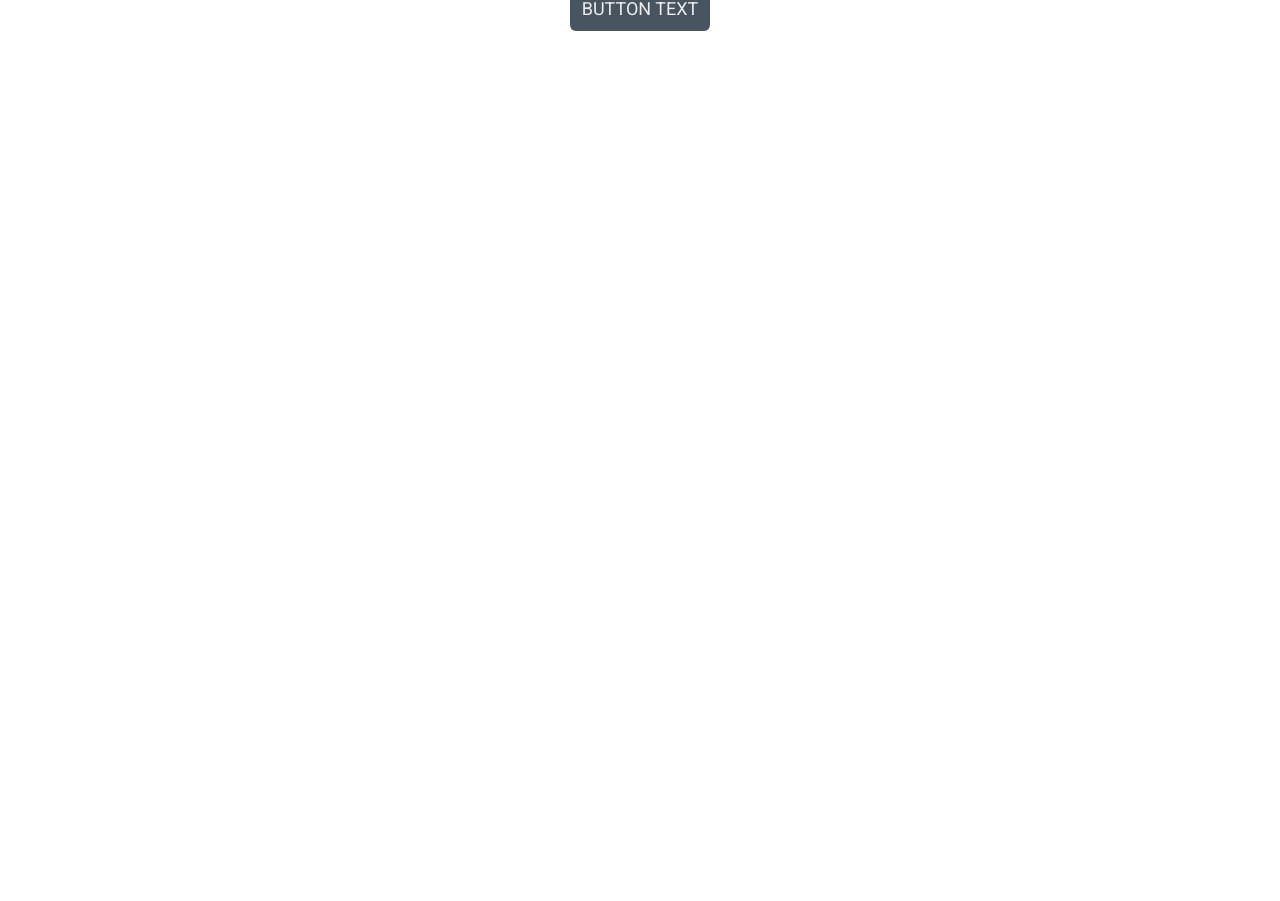
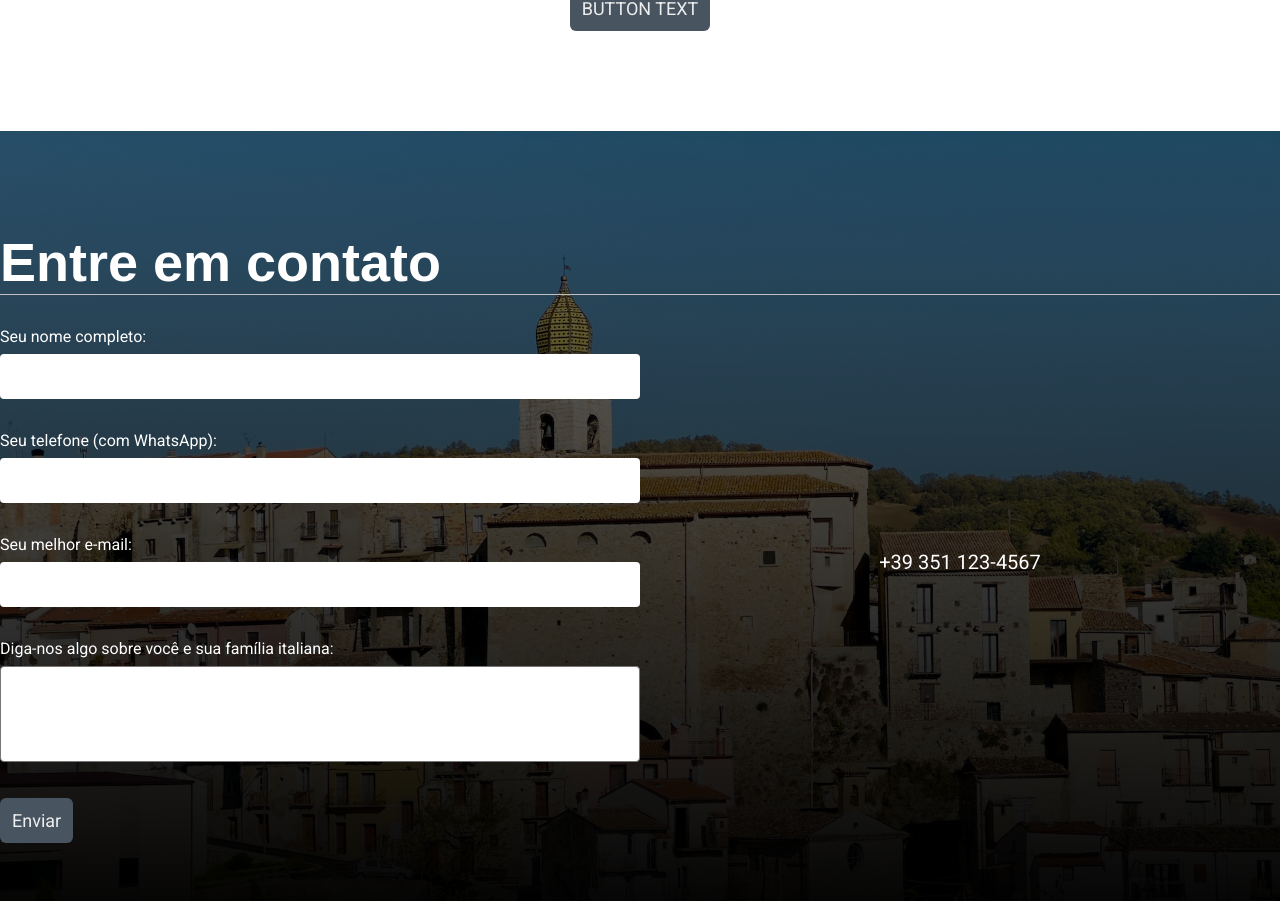
Before and after one commit to biraneves/rni-em-breve, a Next.js app: page / in a window 1280 px wide. Shown: the part 5353-6254 px from the top of the page. Before the commit the page ends 5484 px from the top, so only its background shows below. Built offline with nearby package versions, Linux system fonts and the light colour scheme.

Commit message:
feat(site): :sparkles: add `Contact` component to the homepage

```diff
--- a/pages/index.js
+++ b/pages/index.js
@@ -10,6 +10,7 @@ import Services from "../components/Services";
 import Molise from "../components/Molise";
 import Accommodations from "../components/Accommodations";
 import Testimonials from "../components/Testimonials";
+import Contact from "../components/Contact";
 
 const Home = () => {
   return (
@@ -42,6 +43,7 @@ const Home = () => {
         <Molise />
         <Accommodations />
         <Testimonials />
+        <Contact />
       </main>
     </>
   );
```
